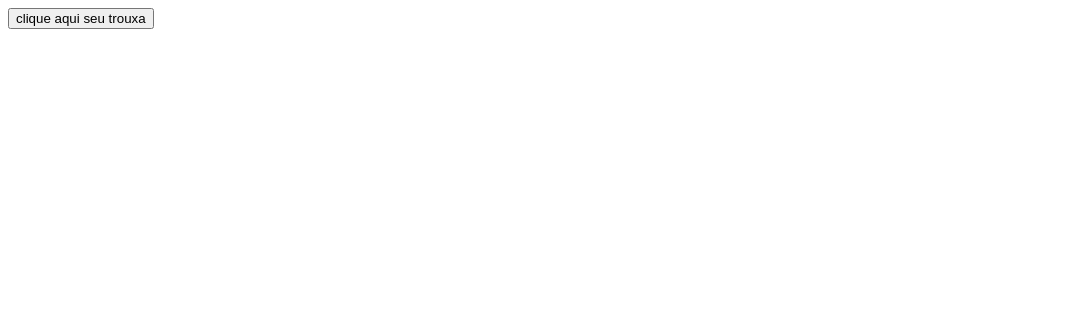
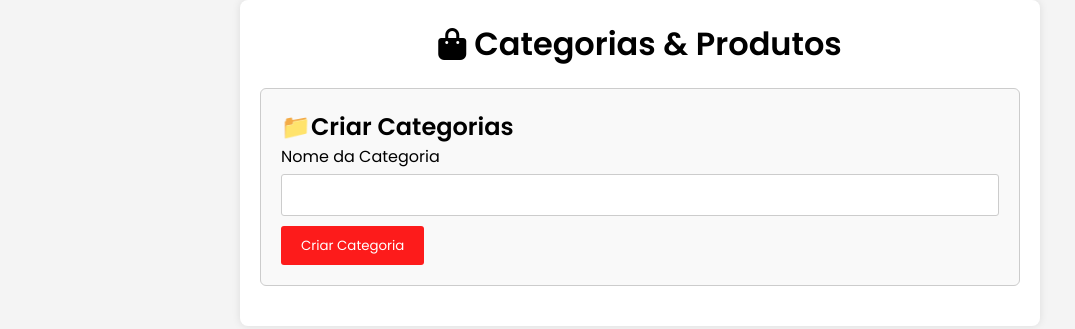
Before and after one commit to CaioCicca/2tds2-project, a plain HTML site: page pages/category.html in a window 1280 px wide. Shown: the whole page, without its empty margins (0-1075 px from the left). Drawn offline with Linux system fonts and the light colour scheme.

Commit message:
feat create form category style

```diff
--- a/asset/css/style.category.css
+++ b/asset/css/style.category.css
@@ -0,0 +1,73 @@
+@import url('https://fonts.googleapis.com/css2?family=Poppins:wght@100;200;300;400;500;600&display=swap');
+*{
+    margin: 0;
+    padding: 0;
+    box-sizing: border-box;
+    font-family: 'Poppins', sans-serif;
+}
+
+body{
+    background-color: #f4f4f4;
+}
+
+#container{
+    max-width: 50rem;
+    margin: 0 auto;
+    background-color: #fff;
+    padding: 1.25rem;
+    border-radius: 0.5rem;
+    box-shadow: 0 0 0.5rem 0 rgba(0, 0, 0, 0.1);
+}
+
+.aling_title{
+    display: flex;
+    align-items: center;
+    justify-content: center;
+    margin-bottom: 1.25rem;
+}
+
+h1{
+    text-align: center;
+    margin-bottom: 0;
+}
+
+h2{
+    margin-top: 0
+}
+
+.form-container {
+    border: 1px solid #ccc;
+    padding: 1.25rem;
+    margin-bottom: 1.25rem;
+    border-radius: 6px;
+    background-color: #f9f9f9;
+}
+
+.form-container label {
+    display: block;
+    margin-bottom: 0.31rem;
+}
+
+.form-container input[type="text"] {
+    width: 100%;
+    padding: 0.62rem;
+    margin-bottom: 0.62rem;
+    border-radius: 3px;
+    border: 1px solid #ccc;
+}
+
+.btn {
+    background-color: #fd1b1b;
+    color: #fff;
+    padding: 0.62rem 1.25rem;
+    border: none;
+    cursor: pointer;
+    border-radius: 3px;
+    transition: background-color 0.3s ease;
+}
+
+.btn:hover {
+    background-color: #fff;
+    color: #fd1b1b;
+    border: 1px solid #fd1b1b;
+}
--- a/asset/js/script.category.js
+++ b/asset/js/script.category.js
@@ -19,11 +19,11 @@ class Product {
 class CategoryService {
     constructor(){
         this.categories = [];
-        this.nextCategoryId = 0;
+        this.nextCategoryId = 1;
     }
 
     addCategory(name){
-        const id = this.nextCategoryId++;
+        const id = this.nextCategoryId ++;
         const category = new Category(id, name);
         this.categories.push(category);
     }
@@ -32,7 +32,7 @@ class CategoryService {
 class ProductService{
     constructor(){
         this.products = [];
-        this.nextProductId = 0;
+        this.nextProductId = 1;
     }
 
     addProduct(name, price, category){
@@ -44,10 +44,22 @@ class ProductService{
 }
 
 const categoryList = new CategoryService()
+const productList = new ProductService()
 
 function createCategory(){
     const categoryName = "Doce";
 
-    categoryList.addCategory(categoryName)
-    console.log(categoryList.categories)
+    categoryList.addCategory(categoryName);
+
+    console.log(categoryList.categories);
 }
+
+function createProduct(){
+    const productName = "Bolo";
+    const productPrice = 20;
+    const productCategory = categoryList.categories[0];
+
+    productList.addProduct(productName, productPrice, productCategory);
+
+    console.log(productList.products);
+}
--- a/pages/category.html
+++ b/pages/category.html
@@ -1,13 +1,30 @@
 <!DOCTYPE html>
 <html lang="en">
+
 <head>
     <meta charset="UTF-8">
     <link rel="stylesheet" href="../asset/css/style.category.css">
+    <link rel="stylesheet" href="https://cdnjs.cloudflare.com/ajax/libs/font-awesome/6.4.2/css/all.min.css"
+        integrity="sha512-z3gLpd7yknf1YoNbCzqRKc4qyor8gaKU1qmn+CShxbuBusANI9QpRohGBreCFkKxLhei6S9CQXFEbbKuqLg0DA=="
+        crossorigin="anonymous" referrerpolicy="no-referrer" />
     <script src="../asset/js/script.category.js"></script>
     <meta name="viewport" content="width=device-width, initial-scale=1.0">
     <title>Document</title>
 </head>
+
 <body>
-    <button onclick="createCategory()">clique aqui seu trouxa</button>
+    <div id="container">
+        <div class="aling_title">
+            <i class="fa-solid fa-bag-shopping" style="font-size: 2rem; margin-right: 0.5rem;"></i>
+            <h1>Categorias & Produtos</h1>
+        </div>
+        <div class="form-container">
+            <h2>📁Criar Categorias</h2>
+            <label for="">Nome da Categoria</label>
+            <input type="text" id="categoryName" required>
+            <button onclick="" class="btn">Criar Categoria</button>
+        </div>
+    </div>
 </body>
+
 </html>
```
